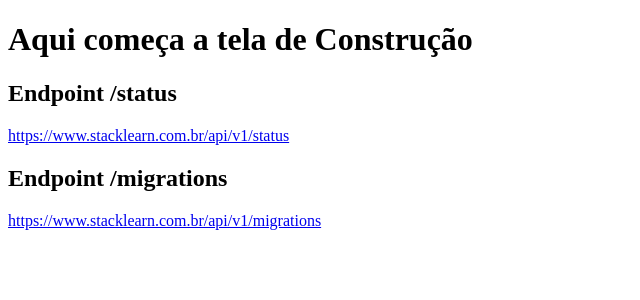
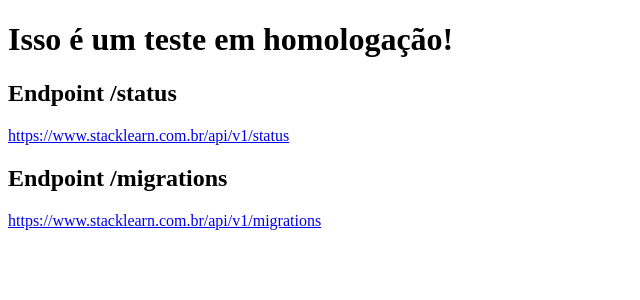
Before and after one commit to Vieira-gif/curso-dev, a Next.js app: page / in a window 1280 px wide. Shown: the top 300 px of the page, without its empty margins (0-640 px from the left). Built offline with nearby package versions, Linux system fonts and the light colour scheme.

Commit message:
testando homologação

```diff
--- a/pages/index.js
+++ b/pages/index.js
@@ -3,7 +3,7 @@
 function Home() {
   return (
     <div>
-      <h1>Aqui começa a tela de Construção</h1>
+      <h1>Isso é um teste em homologação!</h1>
       <section>
         <h2>Endpoint /status</h2>
         <p>
```
Also changed, not shown: 1 other file (tests, documents, lock files or other folders).
